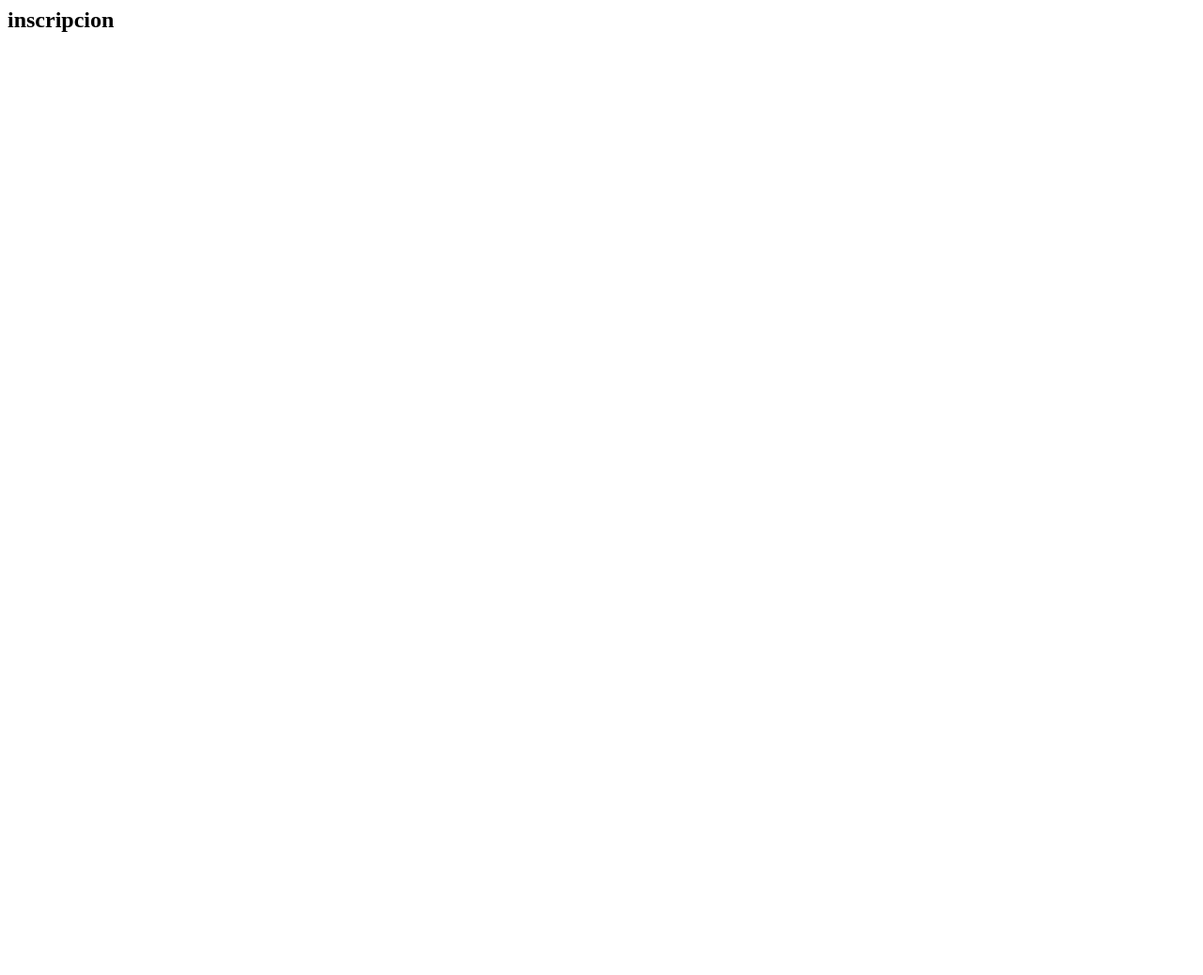
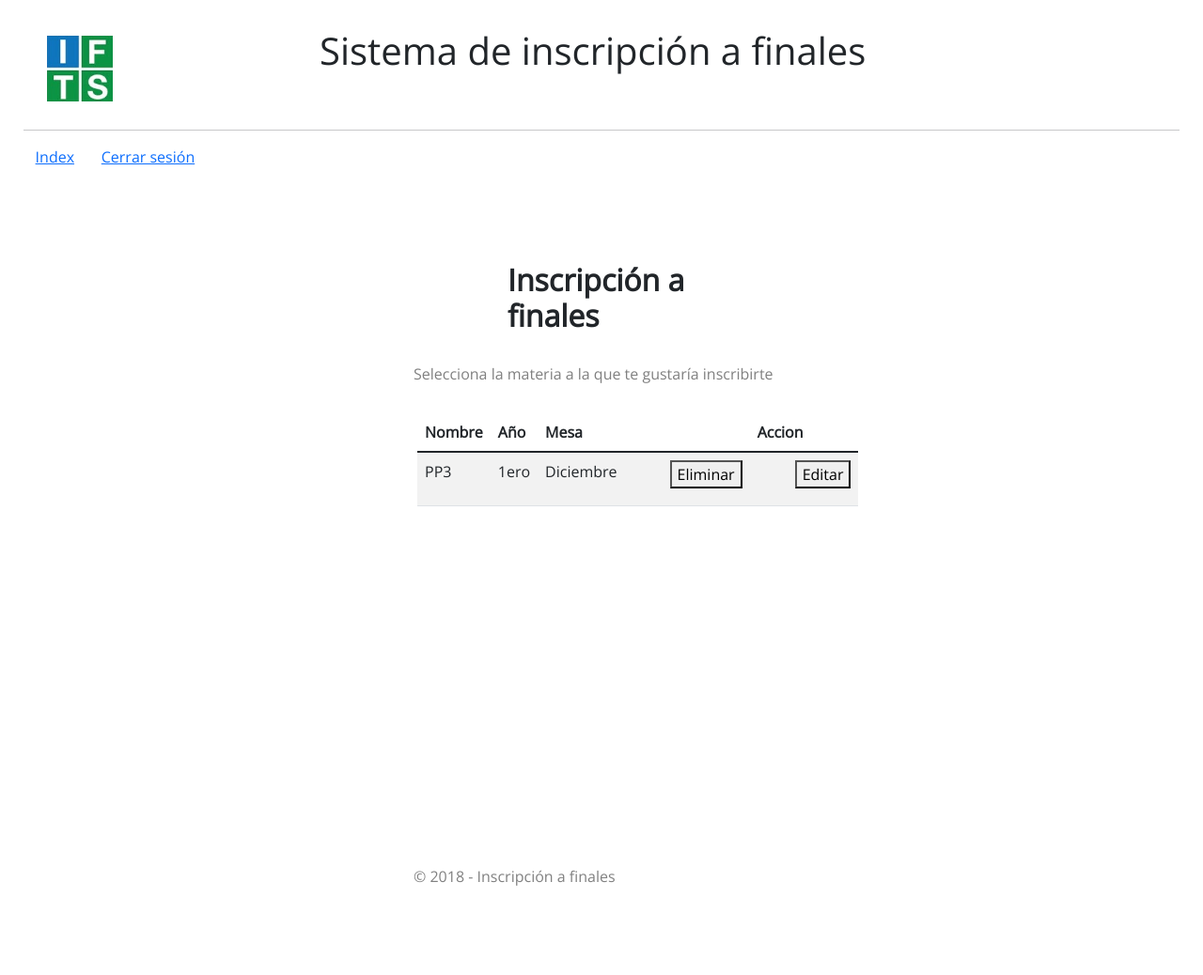
Before and after one commit to Jeiriz-Itfts/inscripcionFinales, a Django app: page /inscripcion_ifts18/alumno/inscripcion/ in a window 1280 px wide. Before the commit the page is almost empty. Shown: the whole page at 94% size. Before the commit the page ends 34 px from the top, so only its background shows below. Run offline with Django 3.2, Linux system fonts and the light colour scheme.

Commit message:
modifico titulo, y funcion a la que redirije el form de inicio de sesion, además creo hipervinculos de inscripcion y cerrar sesion y creo vista de inscripcion

```diff
--- a/inscripcion_ifts18/static/styles.css
+++ b/inscripcion_ifts18/static/styles.css
@@ -5,7 +5,7 @@
 
 /*Base*/
 body{
-    height:1500px;
+    height:1000px;
 }
 
 h1 {
--- a/inscripcion_ifts18/templates/inscripcion_ifts18/alumno/index.html
+++ b/inscripcion_ifts18/templates/inscripcion_ifts18/alumno/index.html
@@ -10,7 +10,3 @@
 <h2>Sesión iniciada</h2>
 <p>Bienvenido {{ nombre }}</p>
 {% endblock %}
-
-    {% block footer %}
-        <p>&copy; 2018 - Inscripción a finales</p>
-    {% endblock %}
--- a/inscripcion_ifts18/templates/inscripcion_ifts18/alumno/inscripcion.html
+++ b/inscripcion_ifts18/templates/inscripcion_ifts18/alumno/inscripcion.html
@@ -1,4 +1,32 @@
+{% extends "inscripcion_ifts18/base.html" %}
+
+{% block nav %}
+    <a href="{% url 'inscripcion_ifts18:check_if_usr' %}">Index</a>
+    <a href="{% url 'inscripcion_ifts18:logout' %}">Cerrar sesión</a>
+{% endblock %}
+
 {% block div %}
-<h2>inscripcion</h2>
-
+<h2>Inscripción a finales</h2>
+<p>Selecciona la materia a la que te gustaría inscribirte</p>
+<br><br><br><br>
+<table class="table table-striped">
+    <thead>
+      <tr>
+        <th scope="col">Nombre</th>
+        <th scope="col">Año</th>
+        <th scope="col">Mesa</th>
+        <th scope="col"></th>
+        <th scope="col">Accion</th>
+      </tr>
+    </thead>
+    <tbody>
+      <tr>
+        <td>PP3</td>
+        <td>1ero</td>
+        <td>Diciembre</td>
+        <td><button>Eliminar</button></td>
+        <td><button>Editar</button></td>
+      </tr>
+    </tbody>
+  </table>
 {% endblock %}
--- a/inscripcion_ifts18/templates/inscripcion_ifts18/base.html
+++ b/inscripcion_ifts18/templates/inscripcion_ifts18/base.html
@@ -3,7 +3,7 @@
 
 <head>
     <meta charset="UTF-8">
-    <title>{% block title %}{% endblock %}</title>
+    <title>Alumno - Inscripción a finales</title>
     <!--Font google-->
     <link rel="preconnect" href="https://fonts.googleapis.com">
     <link rel="preconnect" href="https://fonts.gstatic.com" crossorigin>
@@ -15,9 +15,6 @@
     {% load static %}
     <link rel="stylesheet" type="text/css" href="{% static 'styles.css' %}">
 </head>
-
-<body>
-    {% block body %}
 <nav>
     {% load static %}
     <a href=""><img src="{% static 'ifts.jpg' %}" alt="" width="70px"></a>
@@ -26,14 +23,19 @@
     {% block nav %}
     {% endblock %}
 </nav>
-    <div>{% block div %}{% endblock %}</div>
-    <footer>{% block footer %}{% endblock %}</footer>
 
+<body>
+    {% block body %}
+    <div>
+        {% block div %}{% endblock %}
+    </div>
     <!--Javascript-->
     <script src="https://cdn.jsdelivr.net/npm/bootstrap@5.1.3/dist/js/bootstrap.bundle.min.js"
         integrity="sha384-ka7Sk0Gln4gmtz2MlQnikT1wXgYsOg+OMhuP+IlRH9sENBO0LRn5q+8nbTov4+1p" crossorigin="anonymous">
     </script>
     {% endblock %}
 </body>
-
+<footer>
+    <p>&copy; 2018 - Inscripción a finales</p>
+</footer>
 </html>
--- a/inscripcion_ifts18/templates/inscripcion_ifts18/index.html
+++ b/inscripcion_ifts18/templates/inscripcion_ifts18/index.html
@@ -5,7 +5,7 @@
 <h2>Iniciar sesión</h2>
 <p>Coloque su DNI o su mail institucional, su contraseña y luego inicie sesión</p>
 
-<form method="POST" action="{% url 'inscripcion_ifts18:check' %}">{% csrf_token %}
+<form method="POST" action="{% url 'inscripcion_ifts18:check_if_usr' %}">{% csrf_token %}
     <input type="text" name="mail" value="" placeholder="juan.eiriz@alu.ifts18.edu.ar" required><br><br>
     <input type="password" name="password" value="" placeholder="password" required><br><br>
     <input type="submit" value="Submit" />
```
Lines whose indentation alone changed are shown as unchanged.
